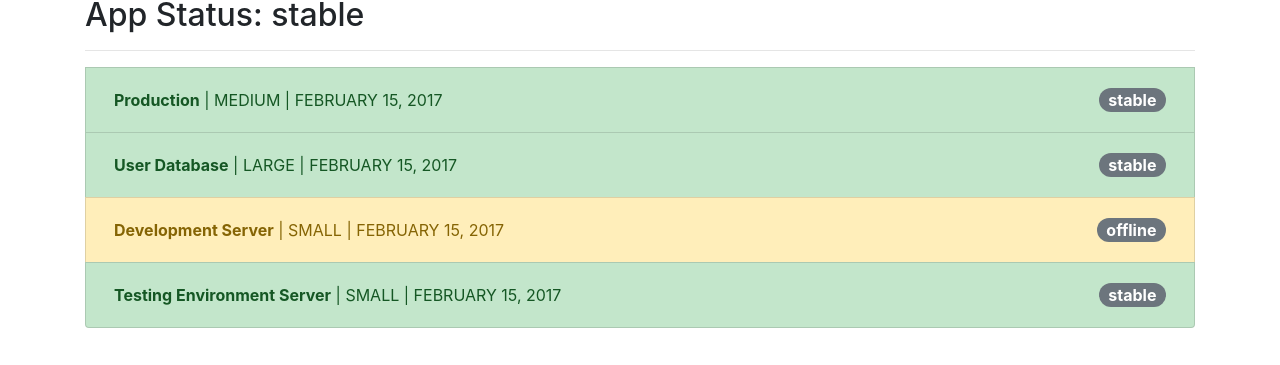
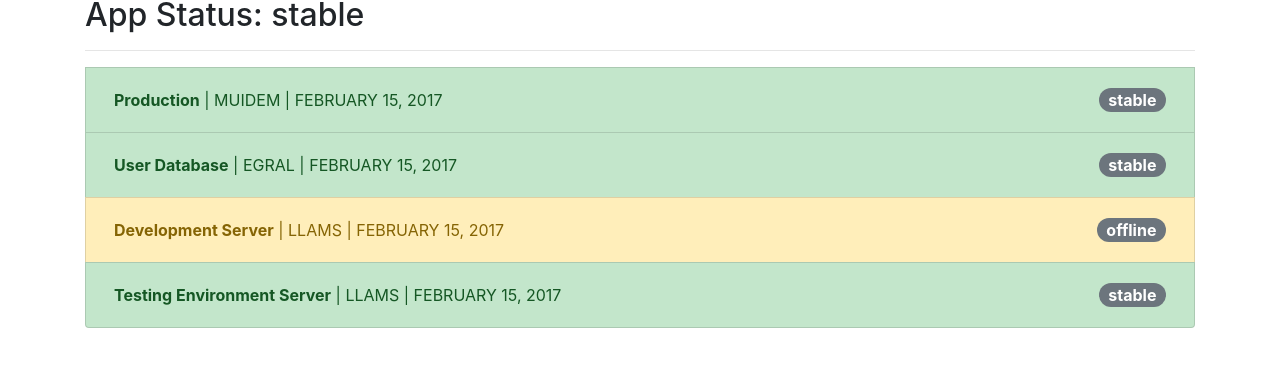
Before and after one commit to ddeveloper72/Angular-Pipe-Assignment, an Angular app: page / in a window 1280 px wide. Shown: the part 212-577 px from the top of the page. Built offline with nearby package versions, Linux system fonts and the light colour scheme.

Commit message:
Reverse the status text.

```diff
--- a/src/app/app.component.html
+++ b/src/app/app.component.html
@@ -8,11 +8,11 @@
       <br><br>
       <h2>App Status: {{ appStatus | async }}</h2>
       <hr>
-      <div class="list-group-item d-flex bd-highlight" *ngFor="let server of servers | filter:filteredStatus:'status'"
+      <div class="list-group-item d-flex bd-highlight" *ngFor="let server of servers | filter:filteredStatus:'status' "
         [ngClass]="getStatusClasses(server)">
         <div class="p-2 w-100 bd-highlight">
           <strong>{{ server.name }}</strong> |
-          {{ server.instanceType | uppercase }} |
+          {{ server.instanceType | uppercase | reverse }} |
           {{ server.started | date:'longDate' | uppercase	}}
         </div>
         <div class="p-2 flex-shrink-1 bd-highlight">
--- a/src/app/reverse.pipe.ts
+++ b/src/app/reverse.pipe.ts
@@ -1,12 +1,9 @@
 import { Pipe, PipeTransform } from '@angular/core';
-
 @Pipe({
   name: 'reverse'
 })
 export class ReversePipe implements PipeTransform {
-
-  transform(value: any, ...args: any[]): any {
-    return null;
+  transform(value: any): any {
+    return value.split('').reverse().join('');
   }
-
 }
```
